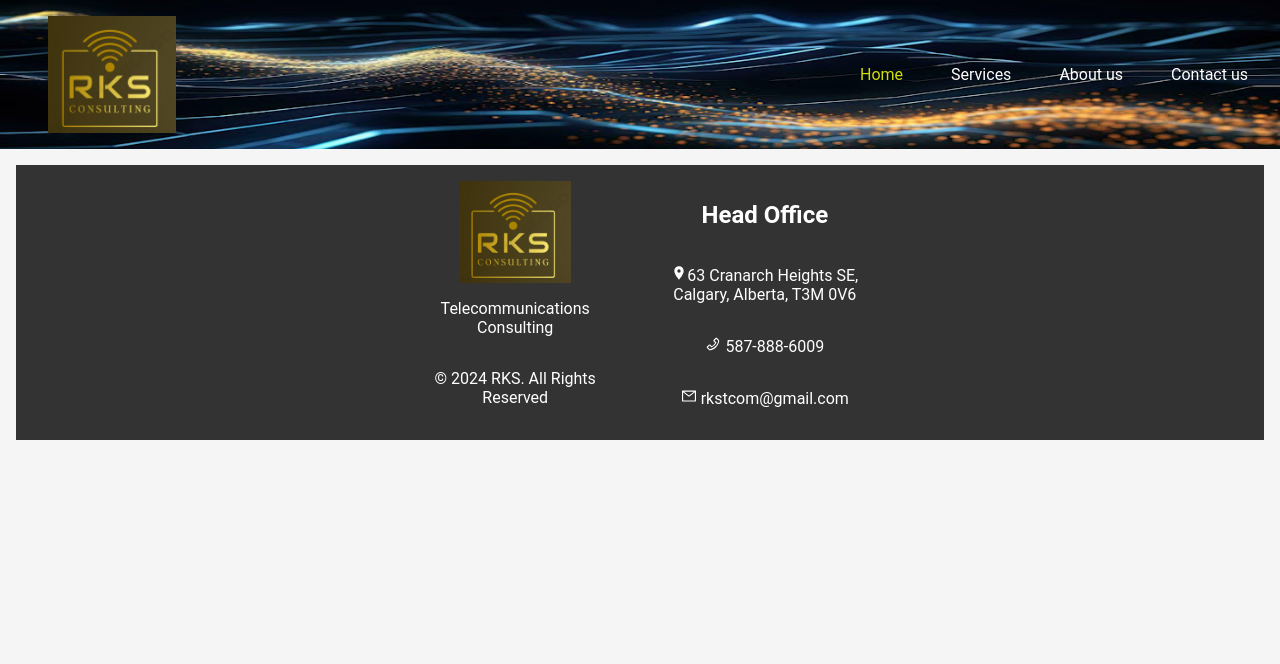
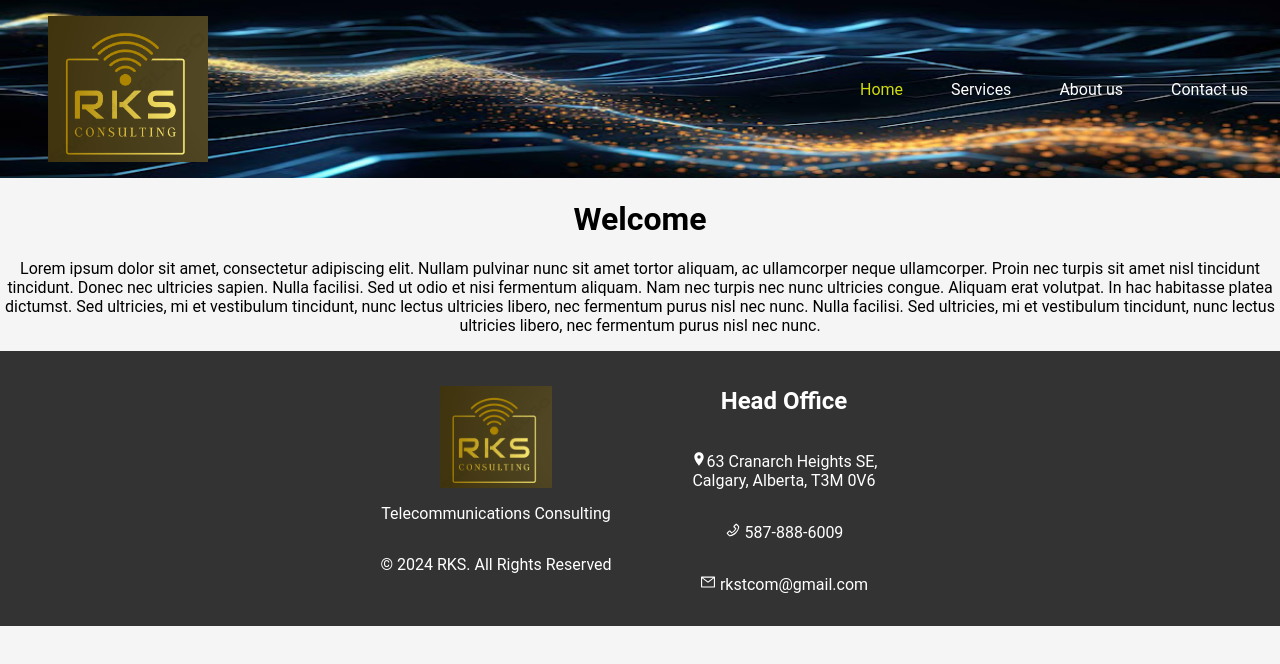
Before and after one commit to Kschoffner13/RKS, a React (Create React App) app: page / in a window 1280 px wide. Shown: the top 664 px of the page. Built offline with nearby package versions, Linux system fonts and the light colour scheme.

Commit message:
styling changes

```diff
--- a/src/Pages/Home.js
+++ b/src/Pages/Home.js
@@ -3,7 +3,21 @@ import Footer from "../components/Footer";
 function Home() {
   return (
     <div className="HomeContent">
-      <div className="Welcome"></div>
+      <div className="Welcome">
+        <h1>Welcome</h1>
+        <p>
+          Lorem ipsum dolor sit amet, consectetur adipiscing elit. Nullam
+          pulvinar nunc sit amet tortor aliquam, ac ullamcorper neque
+          ullamcorper. Proin nec turpis sit amet nisl tincidunt tincidunt. Donec
+          nec ultricies sapien. Nulla facilisi. Sed ut odio et nisi fermentum
+          aliquam. Nam nec turpis nec nunc ultricies congue. Aliquam erat
+          volutpat. In hac habitasse platea dictumst. Sed ultricies, mi et
+          vestibulum tincidunt, nunc lectus ultricies libero, nec fermentum
+          purus nisl nec nunc. Nulla facilisi. Sed ultricies, mi et vestibulum
+          tincidunt, nunc lectus ultricies libero, nec fermentum purus nisl nec
+          nunc.
+        </p>
+      </div>
       <div className="intro"></div>
       <div className="services"></div>
       <Footer />
--- a/src/Styles/styles.css
+++ b/src/Styles/styles.css
@@ -1,7 +1,3 @@
-* {
-  box-sizing: border-box;
-}
-
 body {
   margin: 0;
   padding: 0;
@@ -14,7 +10,6 @@ body {
   overflow-y: auto;
 }
 .container {
-  margin: 1rem;
   text-align: center;
 }
 
@@ -45,8 +40,6 @@ body {
   display: flex;
   gap: 1rem;
   list-style: none;
-  padding: 0;
-  margin: 0;
   align-items: center;
 }
 
@@ -71,7 +64,6 @@ body {
   background-color: #333;
   color: #fff;
   align-items: center;
-
   height: fit-content;
 }
 
@@ -80,7 +72,6 @@ body {
   flex-direction: column;
   align-items: center;
   padding: 1rem;
-
   width: 20%;
 }
 
@@ -88,6 +79,5 @@ body {
   display: flex;
   height: auto;
   width: 7rem;
-
   gap: 1rem;
 }
```
